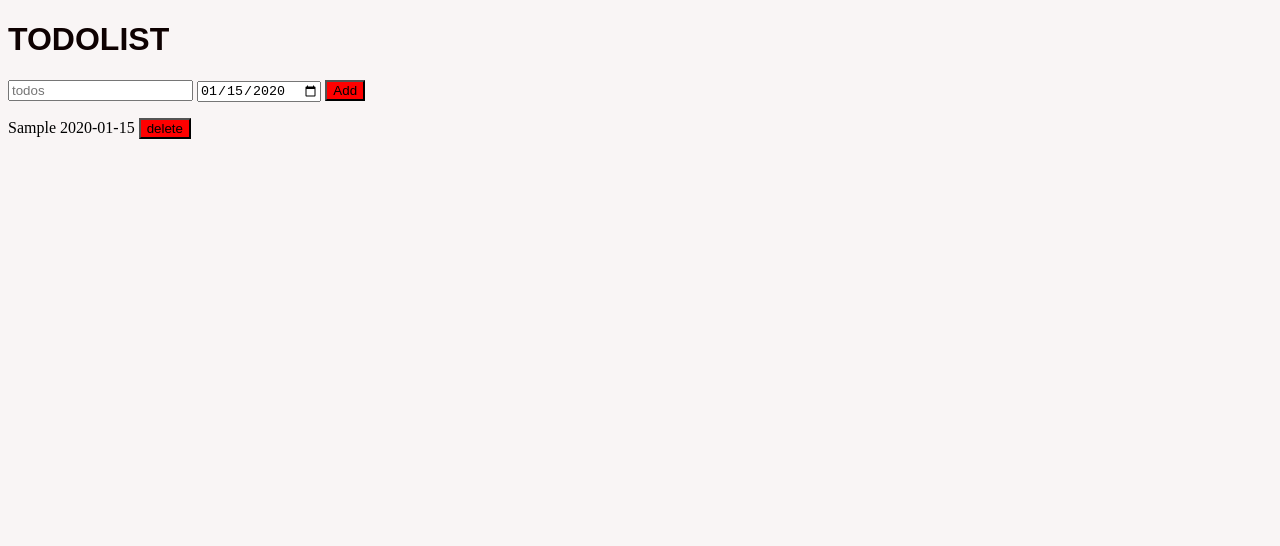
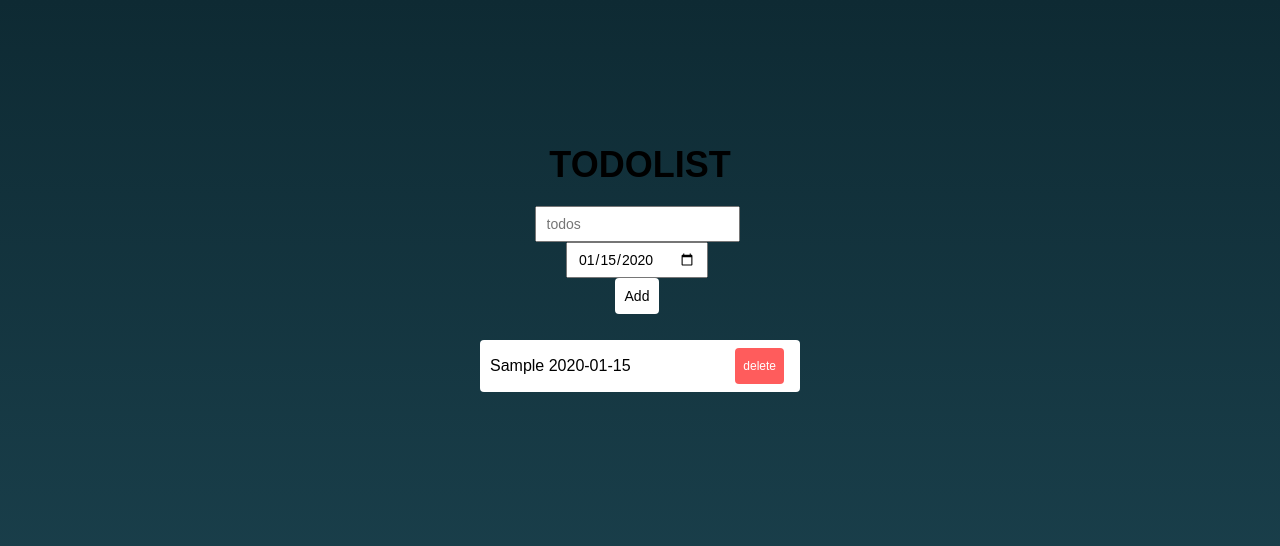
Before and after one commit to joseph-the-great/todolist2, a plain HTML site: page index.html in a window 1280 px wide. Both pictures are taken after typing "Sample", "2020-01-15" into the empty fields and a click on the button "Add". Drawn offline with Linux system fonts and the light colour scheme.

Commit message:
better version

```diff
--- a/index.html
+++ b/index.html
@@ -1,21 +1,22 @@
 <!DOCTYPE html>
 <html lang="en">
 
-<head>
+<head class="title">
     <link rel="stylesheet" href="style.css">
     <meta charset="UTF-8">
     <meta name="viewport" content="width=device-width, initial-scale=1.0">
-    <title>Document</title>
+    <title>todo</title>
+
 </head>
 
-<body>
-    <h1>TODOLIST</h1>
+<body class="todo-wrapper">
+<h1 class="title">TODOLIST</h1>
 
-    <body>
         <input placeholder="todos" class="js-name-input">
         <input type="date" class="js-date-input">
         <button onclick="addTodo()">Add</button>
         <div class="js-todo-list"></div>
+</body>
 
         <script>
             const todosObjects = [];
--- a/style.css
+++ b/style.css
@@ -1,18 +1,74 @@
-body{
-    background-color: rgb(249, 245, 245)
+/* Reset */
+* {
+  box-sizing: border-box;
+  font-family: Arial, sans-serif;
+}
 
+/* Page background & centering */
+body.todo-wrapper {
+  min-height: 100vh;
+  margin: 0;
+  background: linear-gradient(to bottom, #0e2a33, #1e4754);
+  display: flex;
+  flex-direction: column;
+  align-items: center;
+  padding-top: 120px;
 }
-button{
-    background-color: red;
+
+/* Title */
+.title {
+  color: black;
+  font-size: 36px;
+  margin-bottom: 20px;
 }
-title{
-    color: rgb(14, 1, 1);
+
+/* Inputs and button row */
+.js-name-input,
+.js-date-input,
+button {
+  height: 36px;
+  padding: 6px 10px;
+  font-size: 14px;
+  margin-right: 6px;
 }
-h1{
-    color: rgb(14, 1, 1);
-    font-family: Arial, Helvetica, sans-serif;
-    size:20px
+
+/* Button */
+button {
+  cursor: pointer;
+  border: none;
+  background-color: #ffffff;
+  border-radius: 4px;
 }
-text{
-    color:rgb(1, 9, 16)
+
+button:hover {
+  background-color: #e0e0e0;
 }
+
+/* Todo list container */
+.js-todo-list {
+  margin-top: 20px;
+  width: 320px;
+}
+
+/* Individual todo item */
+.js-todo-list p {
+  display: flex;
+  justify-content: space-between;
+  align-items: center;
+  background: white;
+  padding: 8px 10px;
+  margin: 6px 0;
+  border-radius: 4px;
+}
+
+/* Delete button */
+.js-todo-list button {
+  background: #ff5c5c;
+  color: white;
+  padding: 4px 8px;
+  font-size: 12px;
+}
+
+.js-todo-list button:hover {
+  background: #e04848;
+}
```
